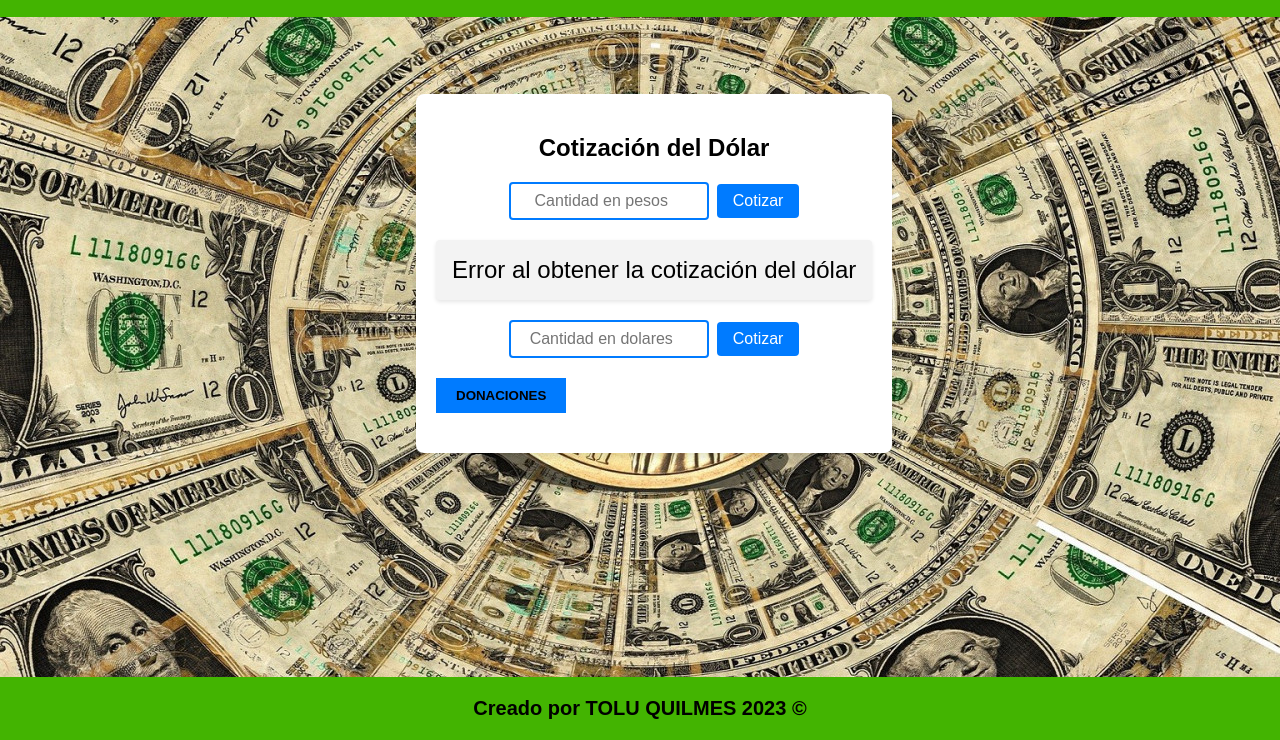
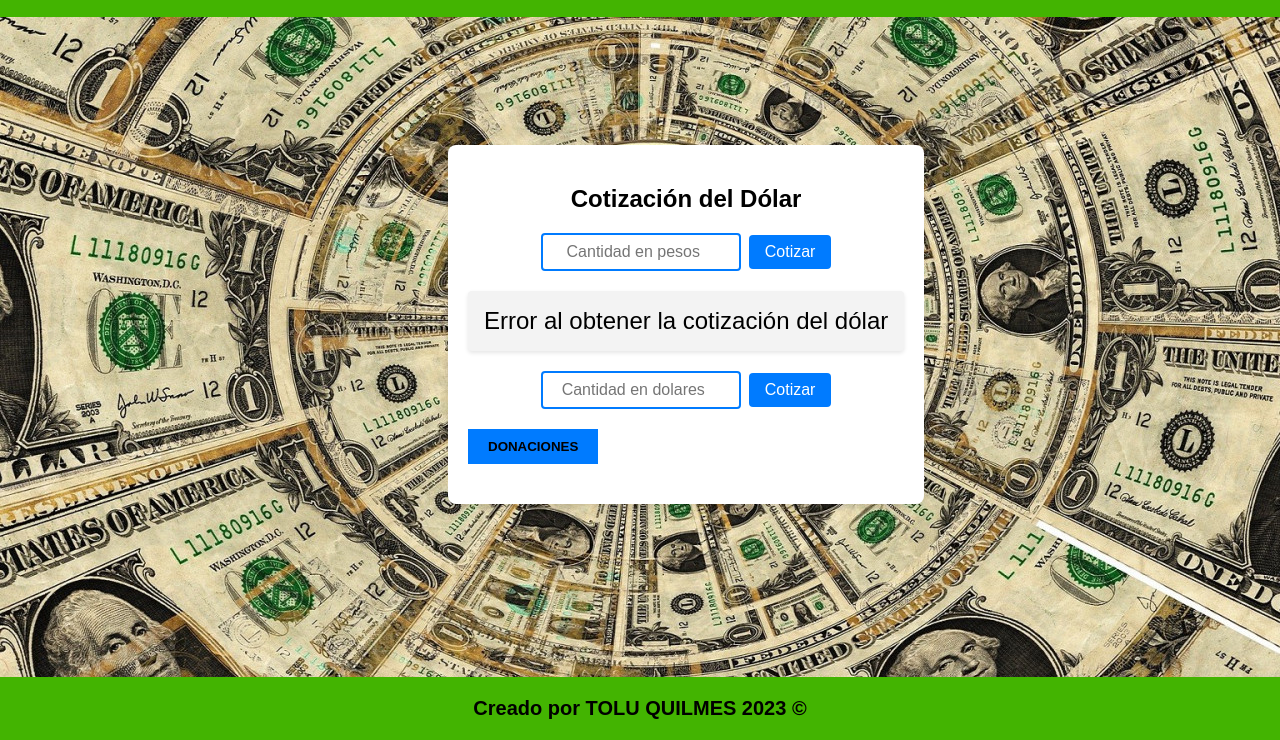
Before and after one commit to lucadarpino/alaproyect, a website: page index.html in a window 1280 px wide. Shown: the part 60-800 px from the top of the page. Drawn offline with nearby package versions, Linux system fonts and the light colour scheme; no server answers.

Commit message:
Update style.css

```diff
--- a/style.css
+++ b/style.css
@@ -16,8 +16,8 @@ body {
     max-width: 800px; /* Aumenta el tamaño máximo del contenedor a 800px */
     margin: 0 auto;
     padding: 40px 20px;
-    margin-top: 6%;
-    margin-left: 32.5%;
+    margin-top: 10%;
+    margin-left: 35%;
     background-color: #fff;
     border-radius: 8px;
     box-shadow: 0 4px 6px rgba(0, 0, 0, 0.1);
```
